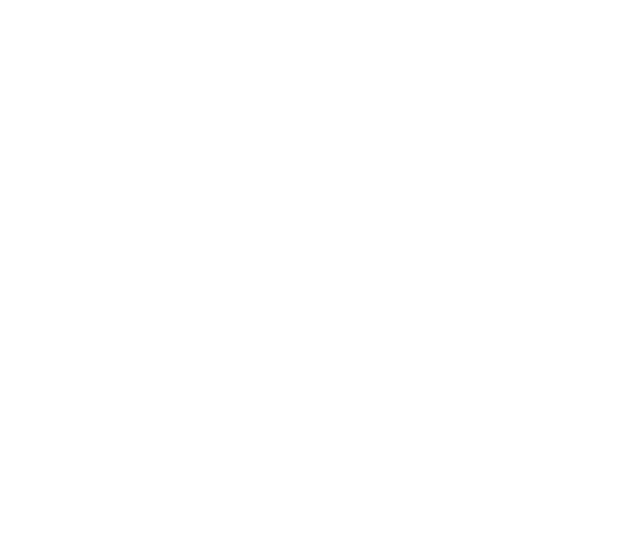
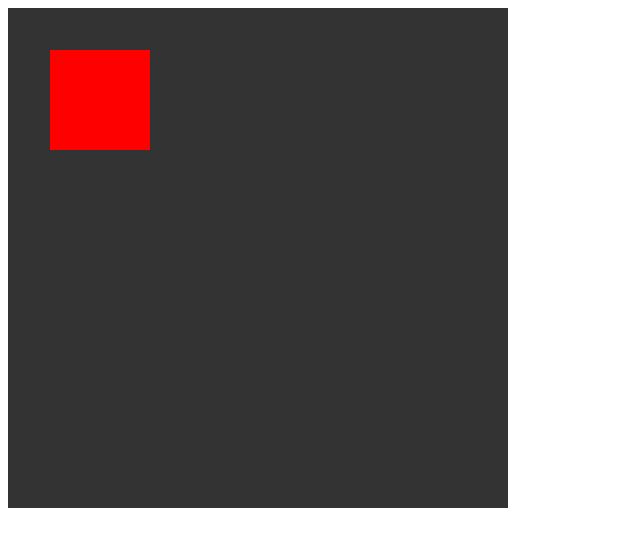
Before and after one commit to Roween1026/ASSIGNMENT, a plain HTML site: page INDEX.HTML in a window 1280 px wide. Shown: the whole page, without its empty margins (0-640 px from the left). Drawn offline with Linux system fonts and the light colour scheme; the site is published under a folder, as on GitHub Pages, so addresses that start at the root find nothing.

Commit message:
UPDATE INDEX.HTML

```diff
--- a/INDEX.HTML
+++ b/INDEX.HTML
@@ -4,7 +4,7 @@
     <meta charset="UTF-8">
     <meta http-equiv="X-UA-Compatible" content="IE=edge">
     <meta name="viewport" content="width=device-width, initial-scale=1.0">
-    <link rel="stylesheet" href="/CSS/STYLE.CSS">
+    <link rel="stylesheet" href="CSS/STYLE.CSS">
     <title>Positions</title>
 </head>
 <body>
```
